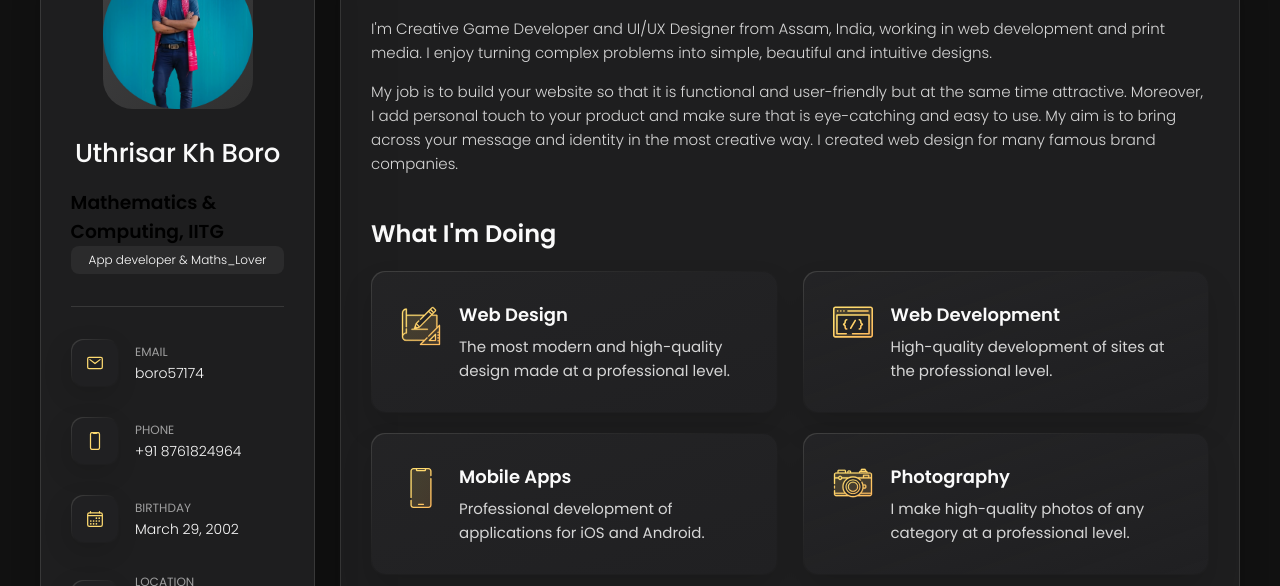
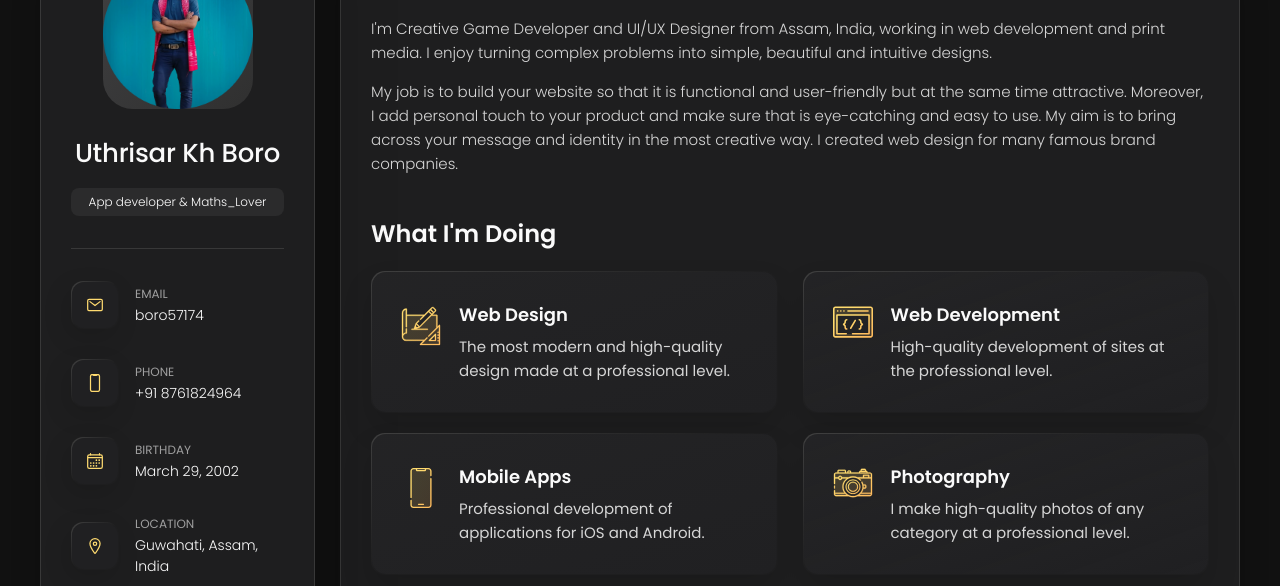
Before and after one commit to Uthrisar/Uthri, a plain HTML site: page index.html in a window 1280 px wide. Shown: the part 162-748 px from the top of the page. Drawn offline with nearby package versions, Linux system fonts and the light colour scheme.

Commit message:
Update index.html

```diff
--- a/index.html
+++ b/index.html
@@ -47,7 +47,7 @@
 
         <div class="info-content">
           <h1 class="name" title="Uthrisar">Uthrisar Kh Boro</h1>
-          <h3>Mathematics & Computing, IITG</h3>
+
           <p class="title">App developer & Maths_Lover</p>
         </div>
 
```
